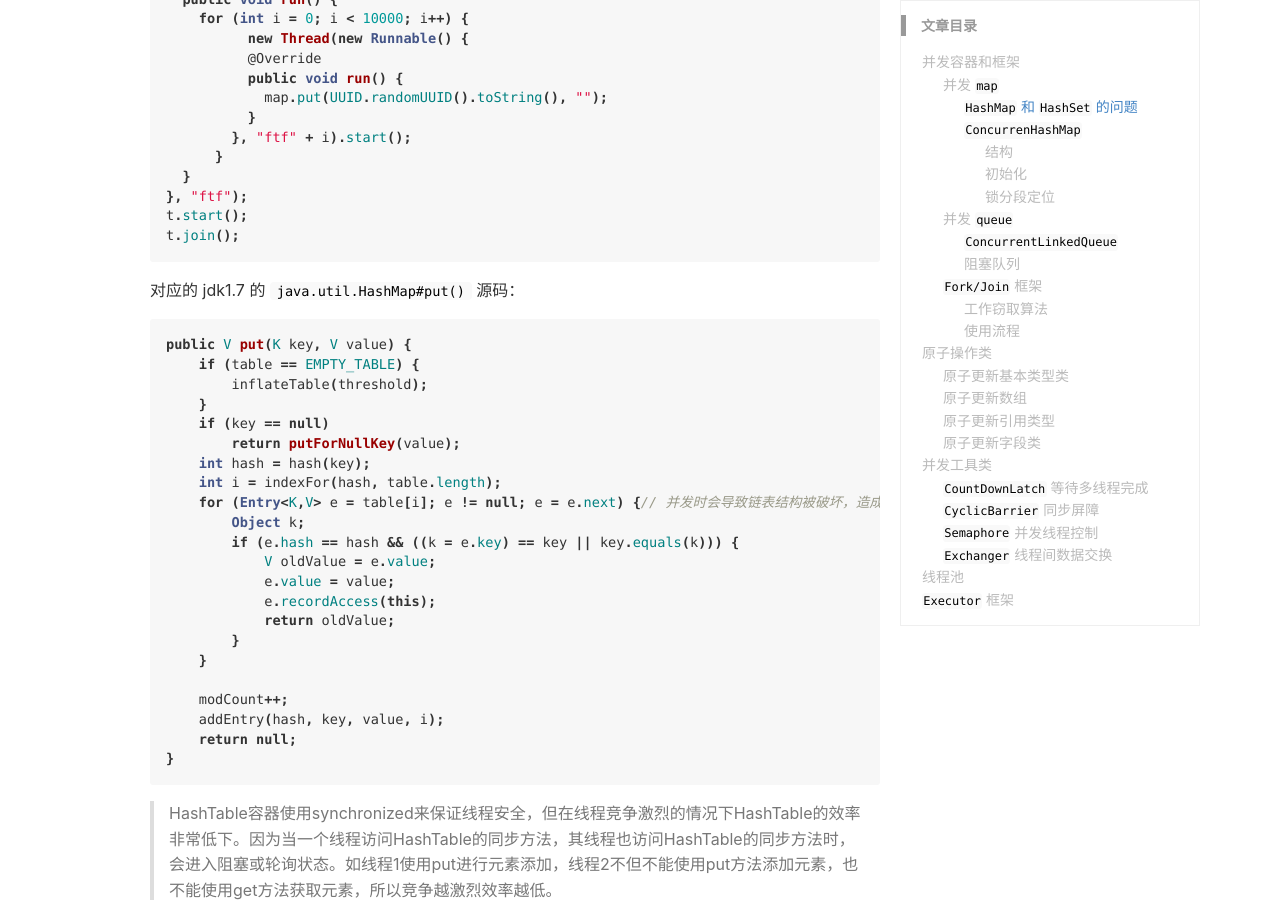
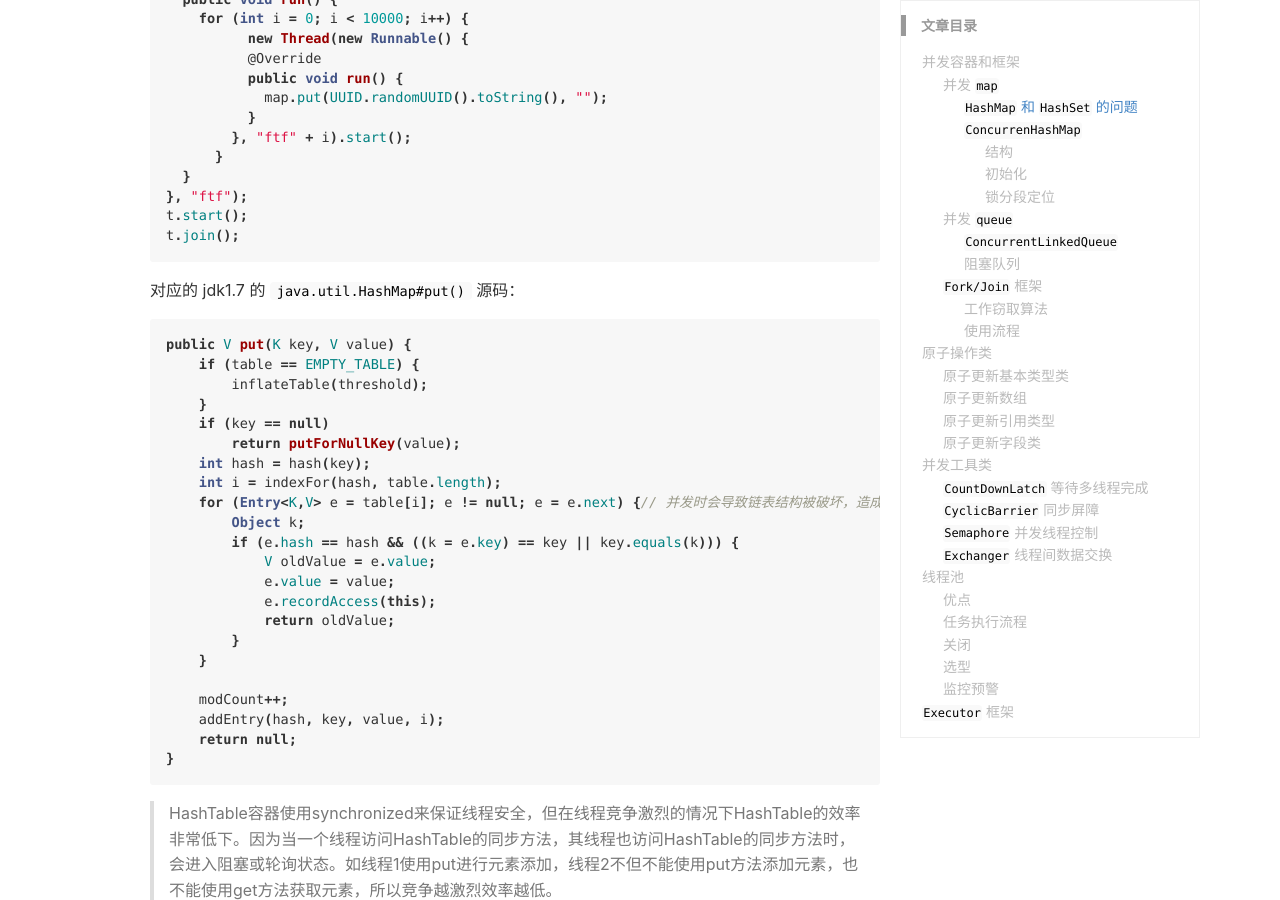
Before and after one commit to stdupanda/stdupanda.github.io, a Jekyll site: the page built from _posts/java/2019-01-03-concurrent-03-concurrent.md, in a window 1280 px wide and 900 px high, scrolled down 690 px. Built offline with Jekyll 4.4.1, drawn with Linux system fonts in a browser that asks for light colours; nearby versions of some CDN libraries; comment, search, counter and statistics services are not loaded.

Commit message:
update concurrent thread_pool

```diff
--- a/_posts/java/2019-01-03-concurrent-03-concurrent.md
+++ b/_posts/java/2019-01-03-concurrent-03-concurrent.md
@@ -527,10 +527,14 @@ public class CountDownLatchTest {
 
 # 线程池
 
+## 优点
+
 > - 降低资源消耗
 > - 提高响应速度
 > - 提高线程可管理性，拒绝野生线程
->
+
+## 任务执行流程
+
 > `ThreadPoolExecutor` 在执行 `execute()` 方法时，逻辑大意如下：
 
 ![image](https://github.com/stdupanda/stdupanda.github.io/raw/master/images/posts/thread_pool_executor.png)
@@ -543,13 +547,19 @@ public class CountDownLatchTest {
 > - 4）如果创建新线程将使当前运行的线程超出maximumPoolSize，任务将被拒绝，并调用RejectedExecutionHandler.rejectedExecution()方法。
 >
 > ThreadPoolExecutor采取上述步骤的总体设计思路，是为了在执行execute()方法时，尽可能地避免获取全局锁（那将会是一个严重的可伸缩瓶颈）。在ThreadPoolExecutor完成预热之后（当前运行的线程数大于等于corePoolSize），几乎所有的execute()方法调用都是执行步骤2，而步骤2不需要获取全局锁。
->
+
+## 关闭
+
 > 可以通过调用线程池的shutdown或shutdownNow方法来关闭线程池。它们的原理是遍历线程池中的工作线程，然后逐个调用线程的interrupt方法来中断线程，所以无法响应中断的任务可能永远无法终止。但是它们存在一定的区别，shutdownNow首先将线程池的状态设置成STOP，然后尝试停止所有的正在执行或暂停任务的线程，并返回等待执行任务的列表，而shutdown只是将线程池的状态设置成SHUTDOWN状态，然后中断所有没有正在执行任务的线程。只要调用了这两个关闭方法中的任意一个，isShutdown方法就会返回true。当所有的任务都已关闭后，才表示线程池关闭成功，这时调用isTerminaed方法会返回true。至于应该调用哪一种方法来关闭线程池，应该由提交到线程池的任务特性决定，通常调用shutdown方法来关闭线程池，如果任务不一定要执行完，则可以调用shutdownNow方法。
->
+
+## 选型
+
 > 性质不同的任务可以用不同规模的线程池分开处理。CPU密集型任务应配置尽可能小的线程，如配置Ncpu+1个线程的线程池。由于IO密集型任务线程并不是一直在执行任务，则应配置尽可能多的线程，如2*Ncpu。混合型的任务，如果可以拆分，将其拆分成一个CPU密集型任务和一个IO密集型任务，只要这两个任务执行的时间相差不是太大，那么分解后执行的吞吐量将高于串行执行的吞吐量。如果这两个任务执行时间相差太大，则没必要进行分解。可以通过Runtime.getRuntime().availableProcessors()方法获得当前设备的CPU个数。
 >
 > 建议使用有界队列。有界队列能增加系统的稳定性和预警能力
->
+
+## 监控预警
+
 > 如果在系统中大量使用线程池，则有必要对线程池进行监控，方便在出现问题时，可以根据线程池的使用状况快速定位问题。可以通过线程池提供的参数进行监控，在监控线程池的时候可以使用以下属性。
 >
 > - taskCount：线程池需要执行的任务数量。
```
